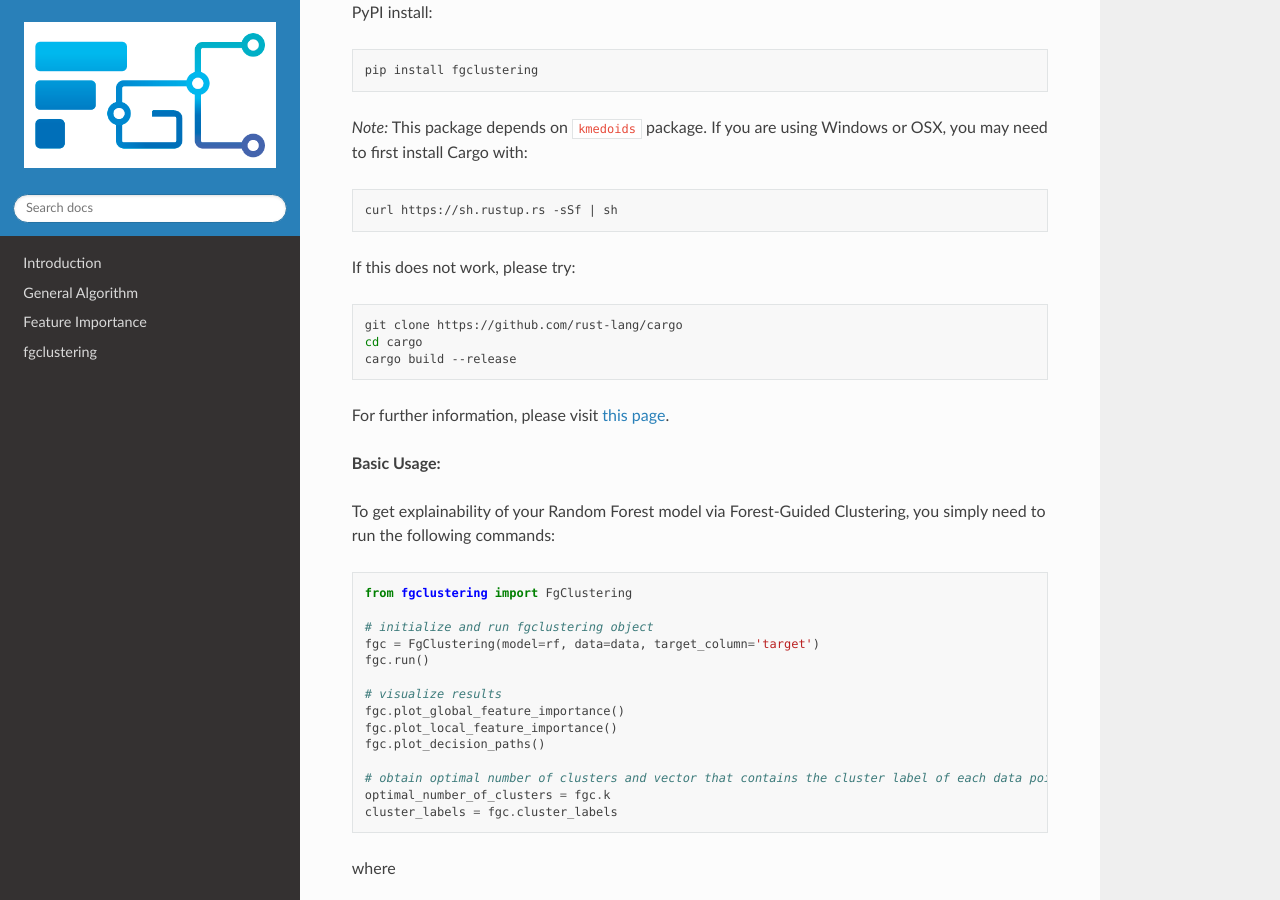
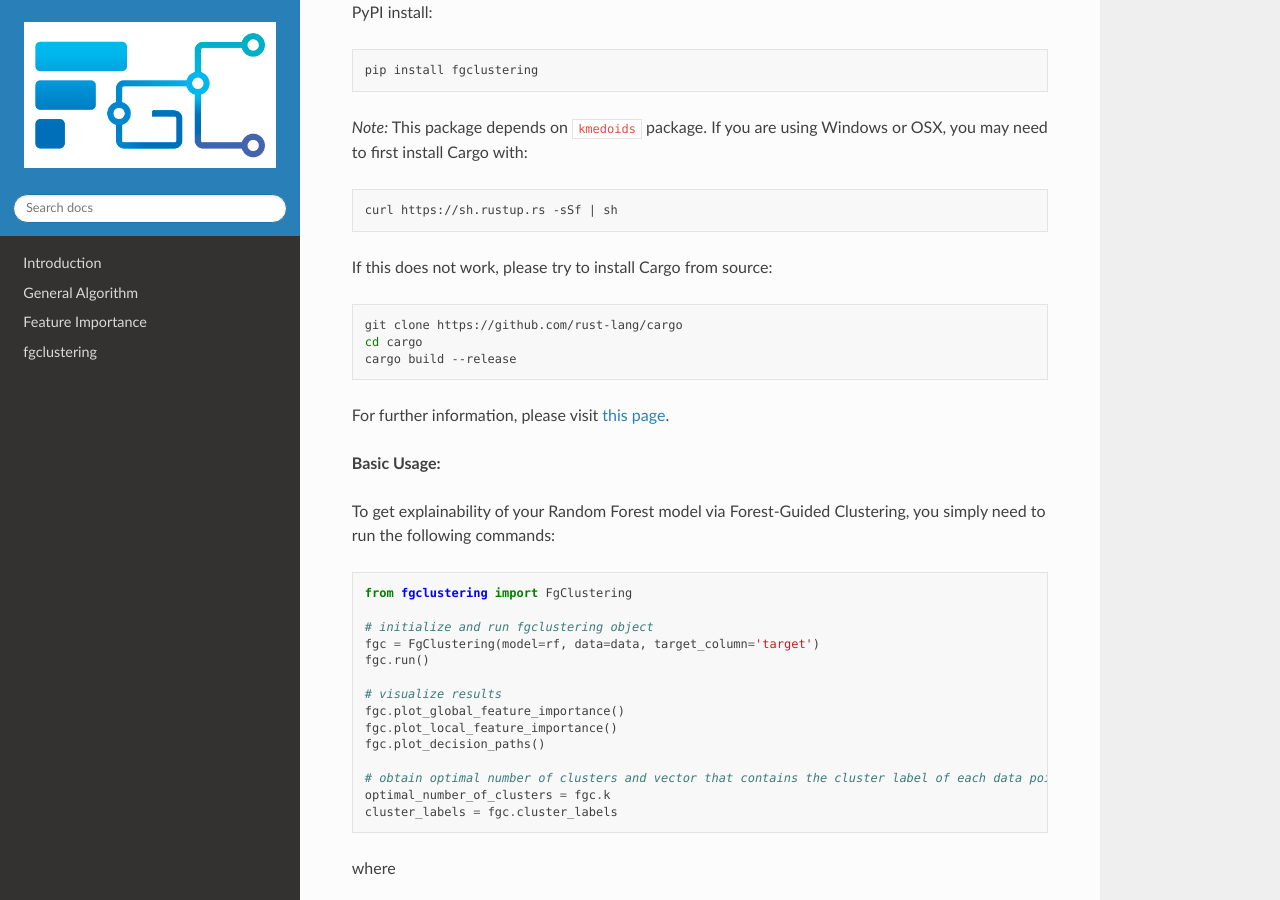
Before and after one commit to HelmholtzAI-Consultants-Munich/fg-clustering, a Sphinx documentation site: the page built from docs/source/index.rst, in a window 1280 px wide and 900 px high, scrolled down 1066 px. Built offline with Sphinx 7.4.7 and the Read the Docs theme 2.0.0, drawn with Linux system fonts in a browser that asks for light colours; pages that are not in the unit, such as notebooks, are missing from menus.

```diff
--- a/README.rst
+++ b/README.rst
@@ -57,7 +57,7 @@
 
    curl https://sh.rustup.rs -sSf | sh
 
-If this does not work, please try:
+If this does not work, please try to install Cargo from source:
 
 .. code:: bash
 
--- a/docs/source/index.rst
+++ b/docs/source/index.rst
@@ -30,7 +30,7 @@
 
    curl https://sh.rustup.rs -sSf | sh
 
-If this does not work, please try:
+If this does not work, please try to install Cargo from source:
 
 .. code:: bash
 
```
